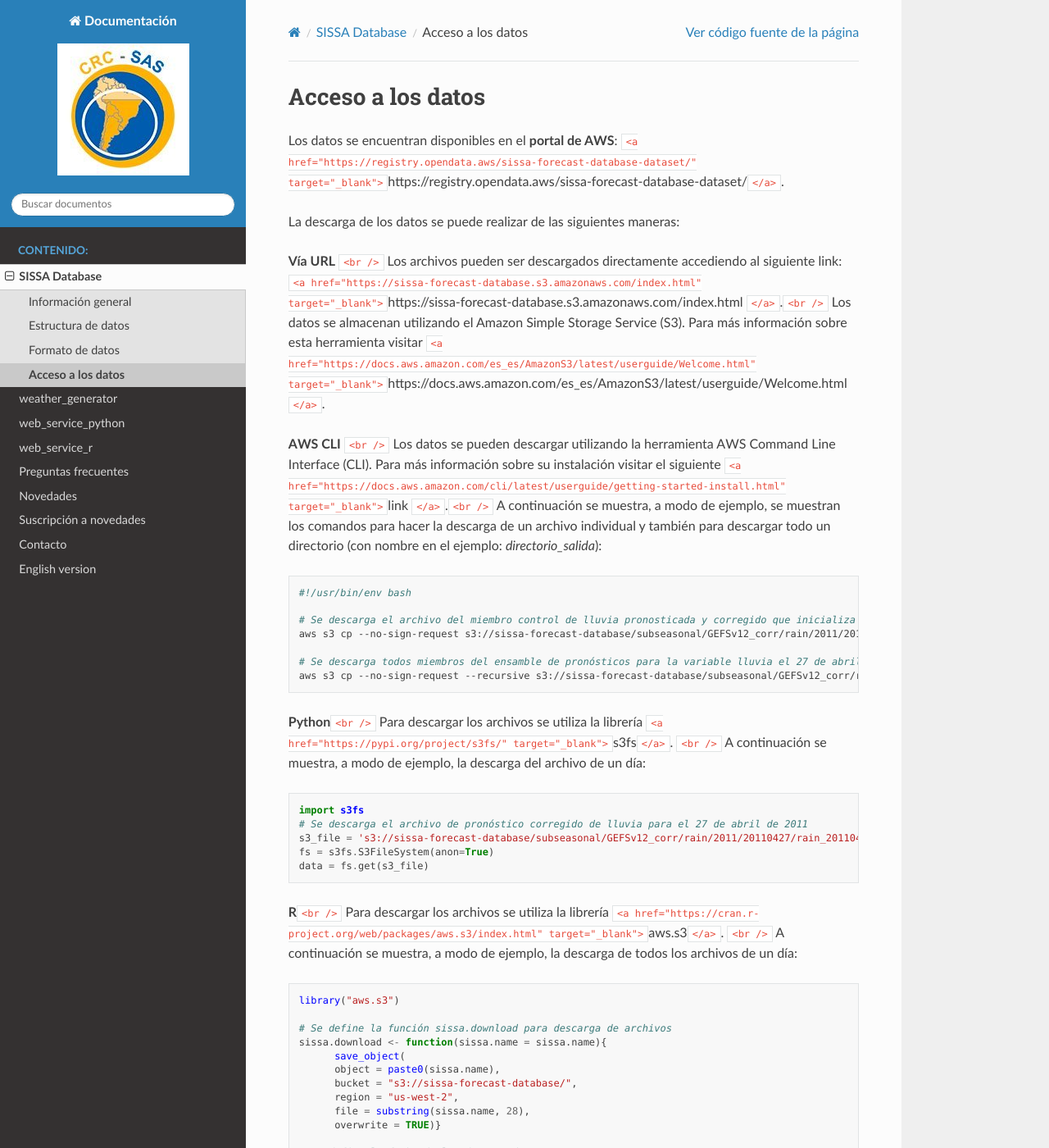
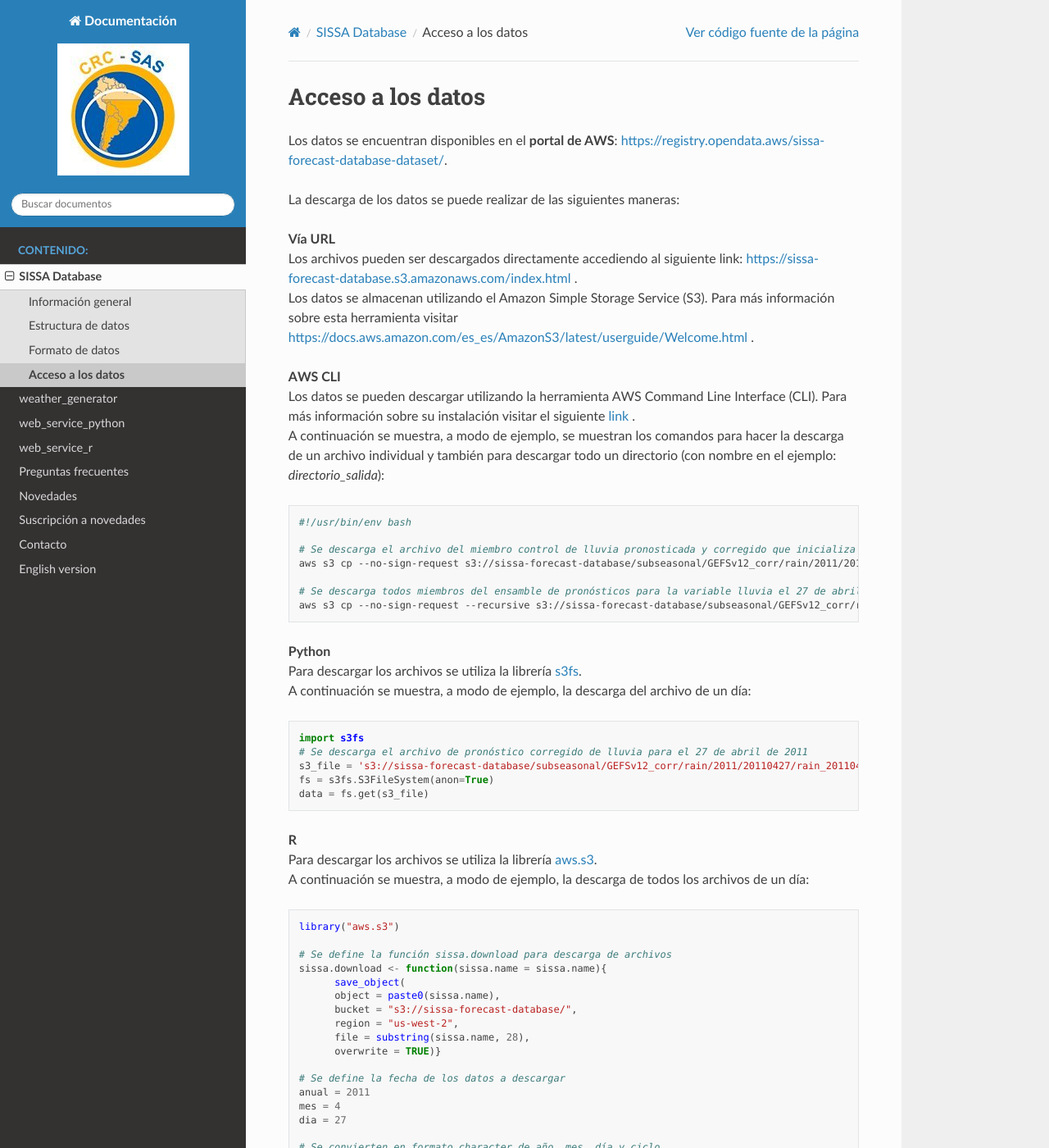
Before and after one commit to CRC-SAS/documentation_crc_sas, a Sphinx documentation site: the page built from source/SISSA_database/4Acceso_a_los_datos.md, in a window 1280 px wide and 1400 px high. Shown: the whole window at 82% size. Built offline with Sphinx 7.4.7 and the Read the Docs theme 2.0.0, drawn with Linux system fonts in a browser that asks for light colours.

Commit message:
Update 4Acceso_a_los_datos.md

````diff
--- a/source/SISSA_database/4Acceso_a_los_datos.md
+++ b/source/SISSA_database/4Acceso_a_los_datos.md
@@ -1,16 +1,16 @@
 # Acceso a los datos
 
-Los datos se encuentran disponibles en el **portal de AWS**: `<a href="https://registry.opendata.aws/sissa-forecast-database-dataset/" target="_blank">`https://registry.opendata.aws/sissa-forecast-database-dataset/`</a>`.
+Los datos se encuentran disponibles en el **portal de AWS**: <a href="https://registry.opendata.aws/sissa-forecast-database-dataset/" target="_blank">https://registry.opendata.aws/sissa-forecast-database-dataset/</a>.
 
 La descarga de los datos se puede realizar de las siguientes maneras:
 
-**Vía URL** `<br />`
-Los archivos pueden ser descargados directamente accediendo al siguiente link: `<a href="https://sissa-forecast-database.s3.amazonaws.com/index.html" target="_blank">`https://sissa-forecast-database.s3.amazonaws.com/index.html `</a>`.`<br />`
-Los datos se almacenan utilizando el Amazon Simple Storage Service (S3). Para más información sobre esta herramienta visitar `<a href="https://docs.aws.amazon.com/es_es/AmazonS3/latest/userguide/Welcome.html" target="_blank">`https://docs.aws.amazon.com/es_es/AmazonS3/latest/userguide/Welcome.html `</a>`.
+**Vía URL** <br />
+Los archivos pueden ser descargados directamente accediendo al siguiente link: <a href="https://sissa-forecast-database.s3.amazonaws.com/index.html" target="_blank">https://sissa-forecast-database.s3.amazonaws.com/index.html </a>.<br />
+Los datos se almacenan utilizando el Amazon Simple Storage Service (S3). Para más información sobre esta herramienta visitar <a href="https://docs.aws.amazon.com/es_es/AmazonS3/latest/userguide/Welcome.html" target="_blank">https://docs.aws.amazon.com/es_es/AmazonS3/latest/userguide/Welcome.html </a>.
 
-**AWS CLI** `<br />`
+**AWS CLI** <br />
 Los datos se pueden descargar utilizando la herramienta AWS Command Line Interface (CLI). Para más información sobre su instalación visitar el siguiente
-`<a href="https://docs.aws.amazon.com/cli/latest/userguide/getting-started-install.html" target="_blank">`link `</a>`.`<br />`
+<a href="https://docs.aws.amazon.com/cli/latest/userguide/getting-started-install.html" target="_blank">link </a>.<br />
 A continuación se muestra, a modo de ejemplo, se muestran los comandos para hacer la descarga de un archivo individual y también para descargar todo un directorio (con nombre en el ejemplo: *directorio_salida*):
 
 ```bash
@@ -23,8 +23,8 @@
 aws s3 cp --no-sign-request --recursive s3://sissa-forecast-database/subseasonal/GEFSv12_corr/rain/2011/20110427/ directorio_salida
 ```
 
-**Python**`<br />`
-Para descargar los archivos se utiliza la librería `<a href="https://pypi.org/project/s3fs/" target="_blank">`s3fs`</a>`. `<br />`
+**Python**<br />
+Para descargar los archivos se utiliza la librería <a href="https://pypi.org/project/s3fs/" target="_blank">s3fs</a>. <br />
 A continuación se muestra, a modo de ejemplo, la descarga del archivo de un día:
 
 ```python
@@ -35,8 +35,8 @@
 data = fs.get(s3_file)
 ```
 
-**R**`<br />`
-Para descargar los archivos se utiliza la librería `<a href="https://cran.r-project.org/web/packages/aws.s3/index.html" target="_blank">`aws.s3`</a>`. `<br />`
+**R**<br />
+Para descargar los archivos se utiliza la librería <a href="https://cran.r-project.org/web/packages/aws.s3/index.html" target="_blank">aws.s3</a>. <br />
 A continuación se muestra, a modo de ejemplo, la descarga de todos los archivos de un día:
 
 ```R
````
